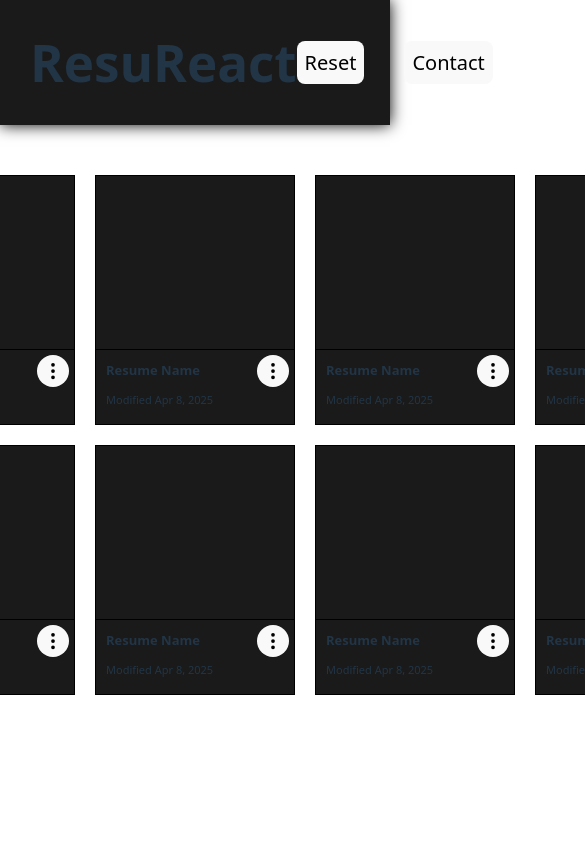
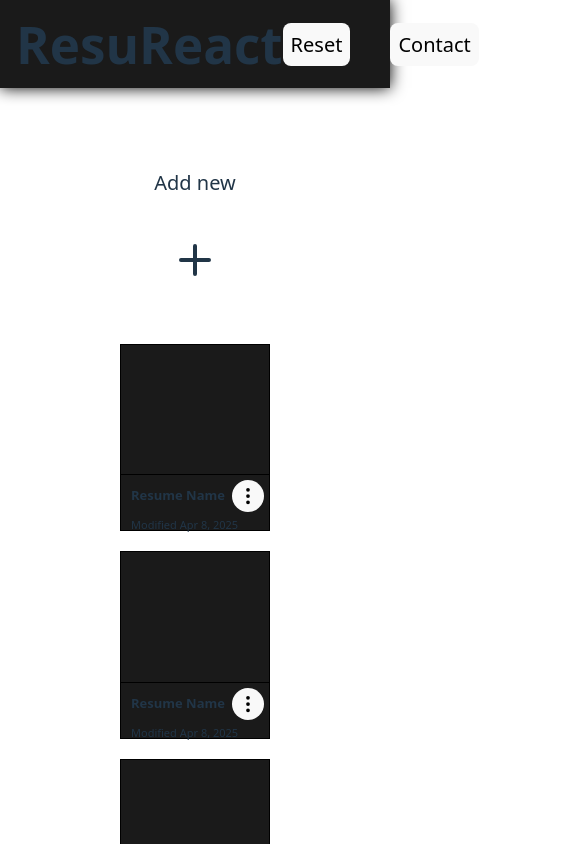
Before and after one commit to rtrevizo18/resuReact, a React (Vite) app: page / in a window 390 px wide. Shown: the top 844 px of the page, 585 px wide, since content can reach past the window. Built offline with nearby package versions, Linux system fonts and the light colour scheme.

Commit message:
fix(index.css): modify base styling for responsiveness
Added flexbox to #root so body can take all available space and edited grid elements to auto-fit
config

```diff
--- a/src/index.css
+++ b/src/index.css
@@ -1,3 +1,9 @@
+*{
+  box-sizing: border-box;
+  margin: 0;
+  padding: 0;
+}
+
 :root {
   font-family: system-ui, Avenir, Helvetica, Arial, sans-serif;
   line-height: 1.5;
@@ -27,12 +33,9 @@ a:hover {
 }
 
 body {
-  margin: 0;
-  display: flex;
-  place-items: flex-start;
-  flex-direction: column;
-  min-width: 300px;
-  min-height: 100dvh;
+  font-family: system-ui, sans-serif;
+  line-height: 1.5;
+  min-height: 100vh;
 }
 
 h1 {
@@ -69,18 +72,21 @@ button:focus-visible {
 }
 
 #root{
-  width: 100%;
+  display: flex;
+  flex-direction: column;
+  min-height: 100vh;
+}
+
+#header, #footer{
+  padding: 1rem;
 }
 
 #header{
+  background-color: #1a1a1a;
   box-sizing: border-box;
-  top:0;
-  width: 100%;
-  padding: 0px 30px;
   display: flex;
   justify-content: space-between;
   box-shadow: 0px 0px 15px black;
-  background-color: #1a1a1a; /* Body elements appear above header if removed */
 }
 
 #header-subtitles{
@@ -103,14 +109,14 @@ button:focus-visible {
 }
 
 #body{
+  flex: 1;
   box-sizing: border-box;
-  width: 100%;
-  padding: 50px 150px;
+  padding: 3rem 12rem;
 }
 
 .resumes{
   display: grid;
-  grid-template-columns: repeat(5, 1fr);
+  grid-template-columns: repeat(auto-fit, minmax(150px, 1fr));
   gap: 20px;
   place-items: center;
   justify-content: center;
@@ -118,8 +124,8 @@ button:focus-visible {
 
 .resume-card{
   background-color: #1a1a1a;
-  width: 200px;
-  height: 250px;
+  aspect-ratio: 4 / 5;
+  width: 100%;
   border-radius: 2px;
 }
 
@@ -194,7 +200,6 @@ button:focus-visible {
   justify-content: center;
   align-items: center;
   flex-direction: column;
-  padding: 50px 0px;
 }
 
 #social-icons{
```
